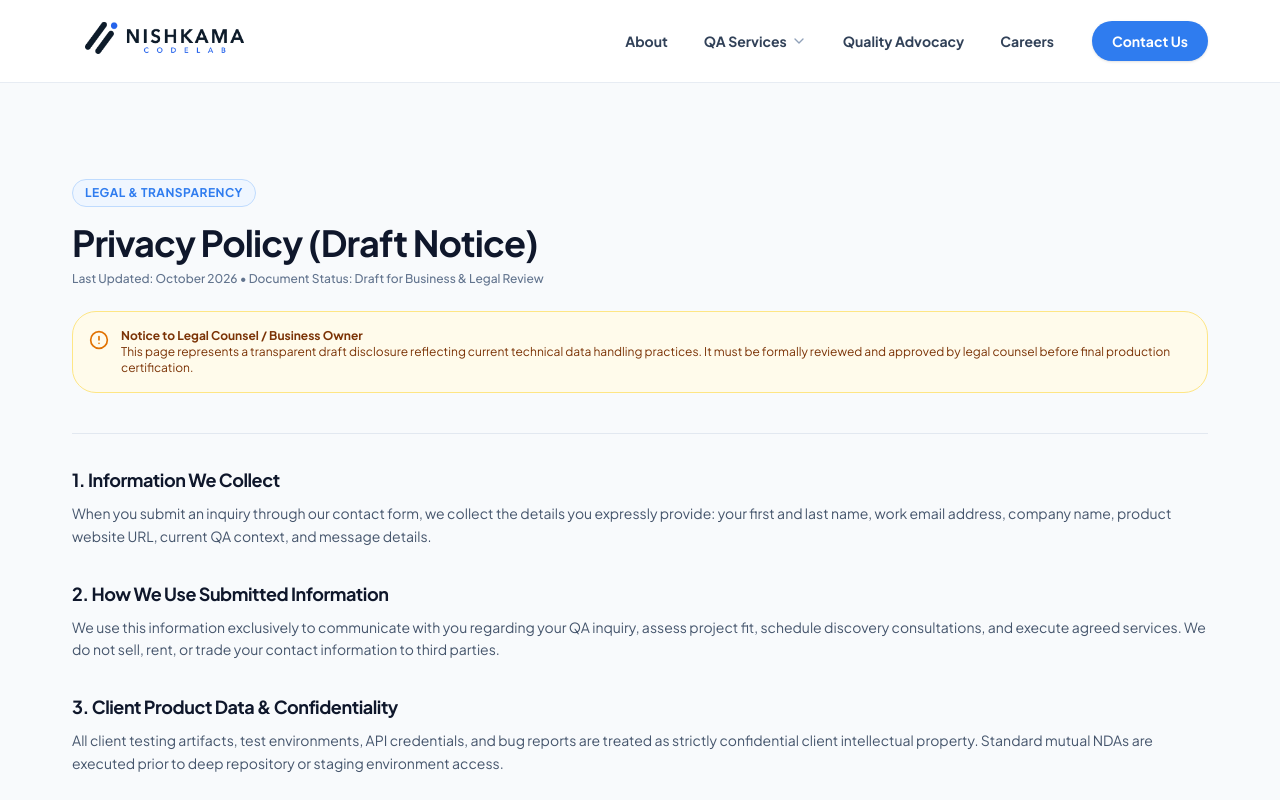
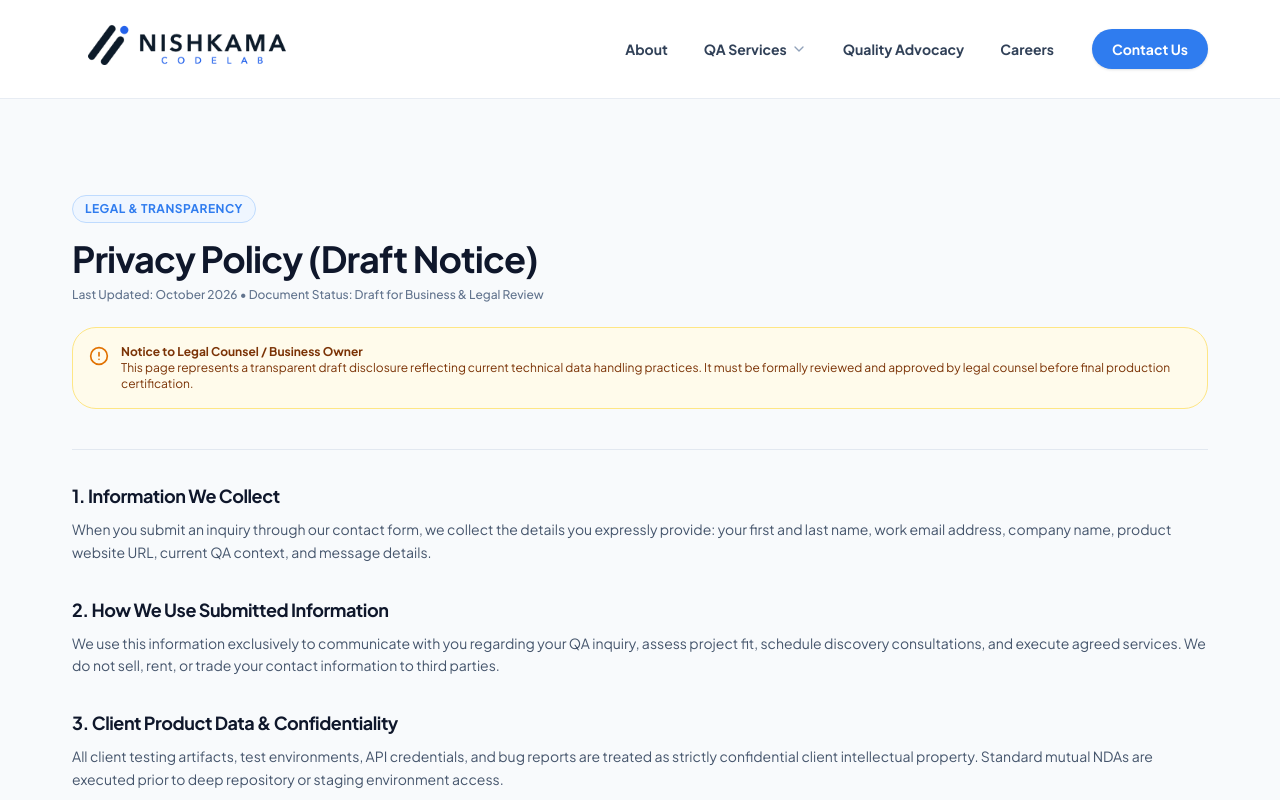
Before and after one commit to Yushu4u/nishkama-cl, a Next.js app: page /privacy-policy in a window 1280 px wide. Shown: the top 800 px of the page. Built offline with nearby package versions, Linux system fonts and the light colour scheme.

Commit message:
style(header): restore exact large logo size (h-14 to 72px) matching earlier version

```diff
--- a/src/components/Header.tsx
+++ b/src/components/Header.tsx
@@ -52,7 +52,7 @@ export function Header() {
   return (
     <header className="sticky top-0 z-50 border-b border-slate-200/80 bg-white/95 backdrop-blur-md transition-smooth">
       <nav
-        className="shell flex min-h-[76px] sm:min-h-[82px] items-center justify-between gap-8"
+        className="shell flex min-h-[88px] sm:min-h-[94px] lg:min-h-[98px] items-center justify-between gap-8"
         aria-label="Main Navigation"
       >
         {/* Brand Logo Lockup */}
@@ -64,10 +64,10 @@ export function Header() {
           <Image
             src={siteConfig.brand.assets.logoLockup}
             alt="Nishkama CodeLab"
-            width={260}
-            height={82}
+            width={310}
+            height={98}
             priority
-            className="h-12 sm:h-14 lg:h-[58px] w-auto object-contain transition-transform group-hover:scale-[1.02]"
+            className="h-14 sm:h-[60px] md:h-[66px] lg:h-[72px] w-auto object-contain transition-transform group-hover:scale-[1.02]"
           />
         </Link>
 
@@ -219,7 +219,7 @@ export function Header() {
       {mobileMenuOpen && (
         <div
           id="mobile-menu-drawer"
-          className="fixed inset-x-0 top-[76px] sm:top-[82px] bottom-0 z-40 bg-white border-t border-slate-200 p-6 flex flex-col justify-between overflow-y-auto lg:hidden animate-in fade-in slide-in-from-top-4 duration-200"
+          className="fixed inset-x-0 top-[88px] sm:top-[94px] lg:top-[98px] bottom-0 z-40 bg-white border-t border-slate-200 p-6 flex flex-col justify-between overflow-y-auto lg:hidden animate-in fade-in slide-in-from-top-4 duration-200"
           role="dialog"
           aria-modal="true"
           aria-label="Mobile Navigation Menu"
```
